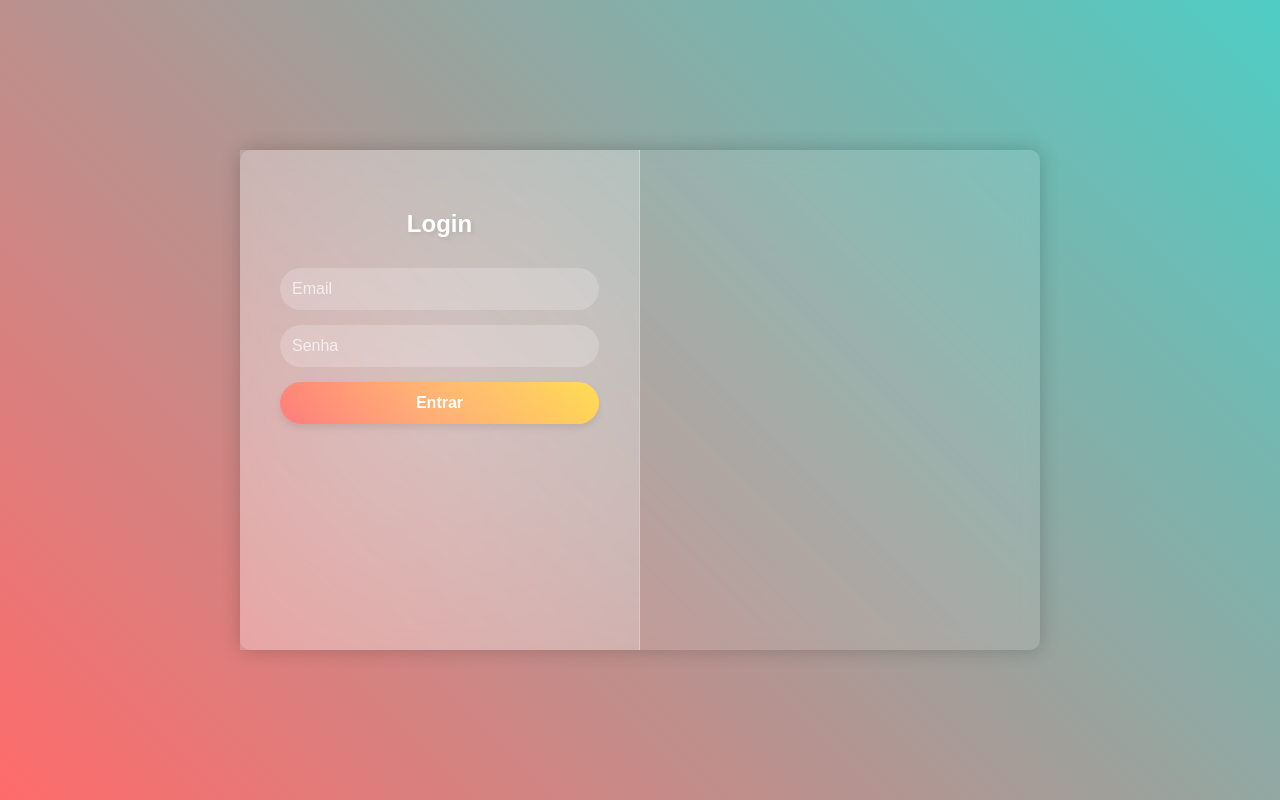
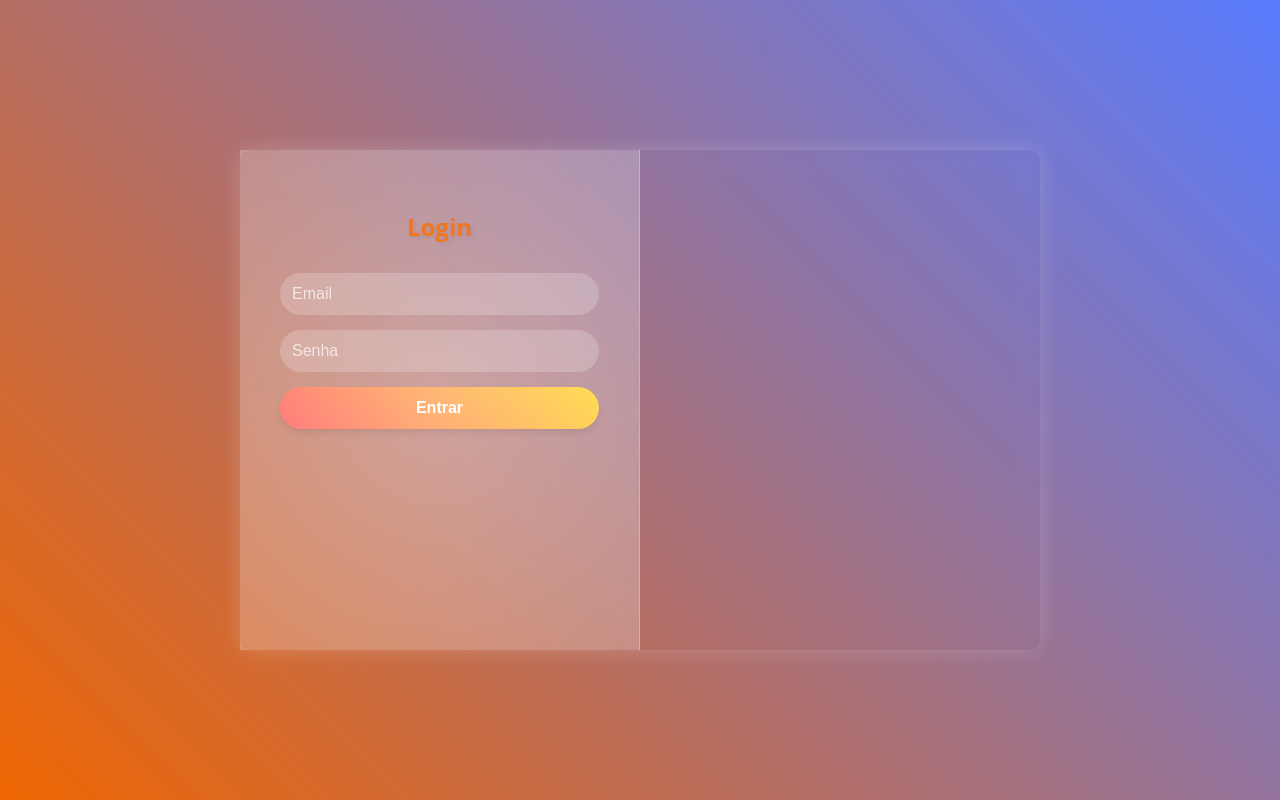
Before and after one commit to fa-b09/testepages, a plain HTML site: page index.html in a window 1280 px wide. Drawn offline with Linux system fonts and the light colour scheme.

Commit message:
pequen alteração

```diff
--- a/index.html
+++ b/index.html
@@ -17,7 +17,7 @@
             </form>
         </div>
         <div class="book-page register-page">
-            <h2>Registro</h2>
+            <h2>Cadastro</h2>
             <form>
                 <input type="text" placeholder="Nome" required>
                 <input type="email" placeholder="Email" required>
--- a/styles.css
+++ b/styles.css
@@ -5,7 +5,7 @@ body {
     align-items: center;
     height: 100vh;
     margin: 0;
-    background: linear-gradient(45deg, #FF6B6B, #4ECDC4);
+    background: linear-gradient(45deg, #ef6602, #597cff);
     overflow: hidden;
 }
 
@@ -13,10 +13,11 @@ body {
     display: flex;
     width: 800px;
     height: 500px;
-    background-color: rgba(255, 255, 255, 0.1);
-    box-shadow: 0 0 20px rgba(0, 0, 0, 0.2);
+    background-color: rgba (0,239,102,2);
+    box-shadow: 0 0 20px rgba(255, 255, 255, 0.2);
     perspective: 1500px;
     border-radius: 10px;
+
     backdrop-filter: blur(10px);
 }
 
@@ -47,10 +48,11 @@ body {
 
 h2 {
     text-align: center;
-    color: #fff;
+    color: #ef6602;
     margin-bottom: 30px;
-    font-weight: 600;
+    font-weight: 600px;
     text-shadow: 2px 2px 4px rgba(0, 0, 0, 0.1);
+    font-family: open sans;
 }
 
 form {
```
